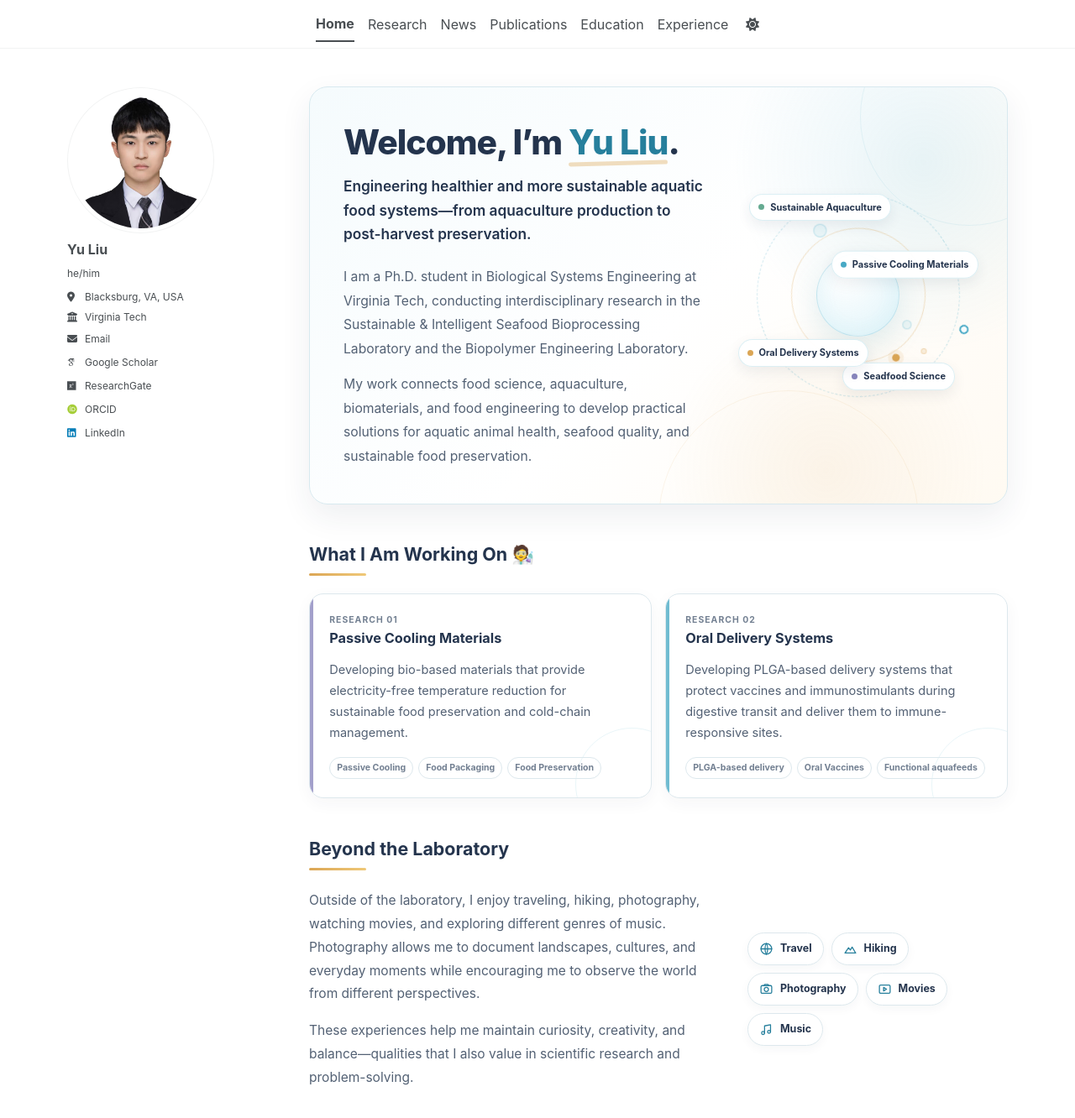
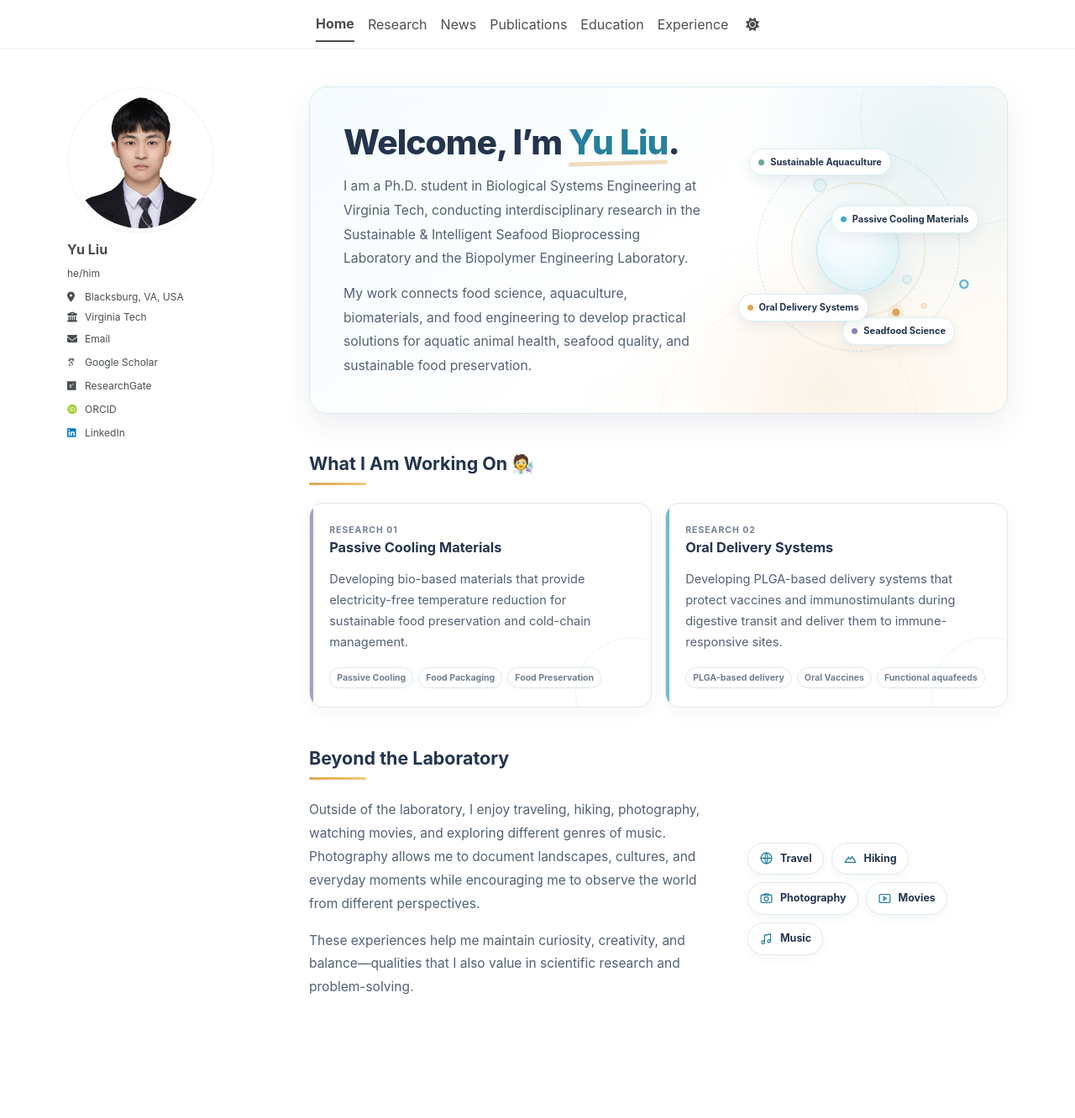
Before and after one commit to yuliu0322/yuliu0322.github.io, a Jekyll site: the page built from _pages/about.md, in a window 1280 px wide and 1377 px high. Shown: the top 1332 px of the window at 84% size. Built offline with Jekyll 4.4.1, drawn with Linux system fonts in a browser that asks for light colours; some web fonts are replaced; a script bundle is joined from its source files by our own code; library files that are not in the unit come from our copies.

Commit message:
Update about.md

```diff
--- a/_pages/about.md
+++ b/_pages/about.md
@@ -830,11 +830,6 @@ html[data-theme="dark"] .home-research-card:hover {
         <span class="home-greeting-highlight">Yu Liu</span>.
       </h1>
 
-      <p class="home-tagline">
-        Engineering healthier and more sustainable aquatic food systems—from
-        aquaculture production to post-harvest preservation.
-      </p>
-
       <p class="home-description">
         I am a Ph.D. student in Biological Systems Engineering at Virginia Tech,
         conducting interdisciplinary research in the Sustainable &amp; Intelligent
```
